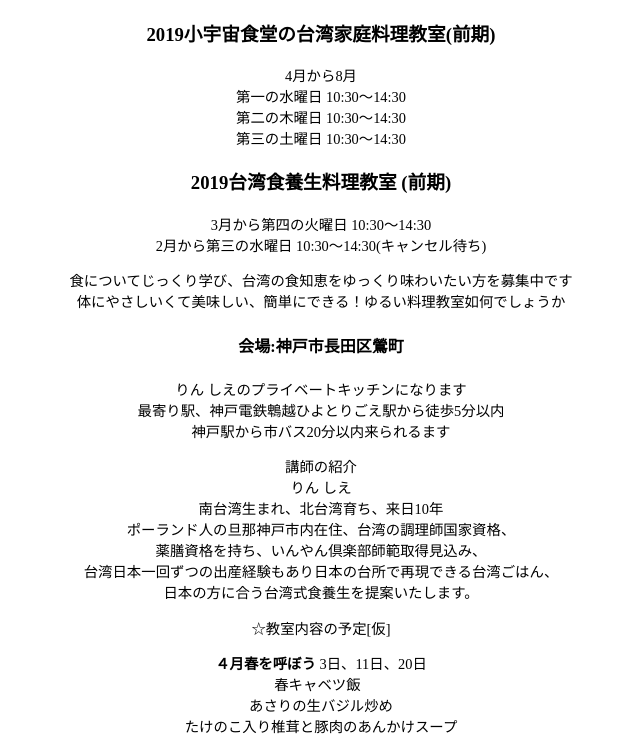
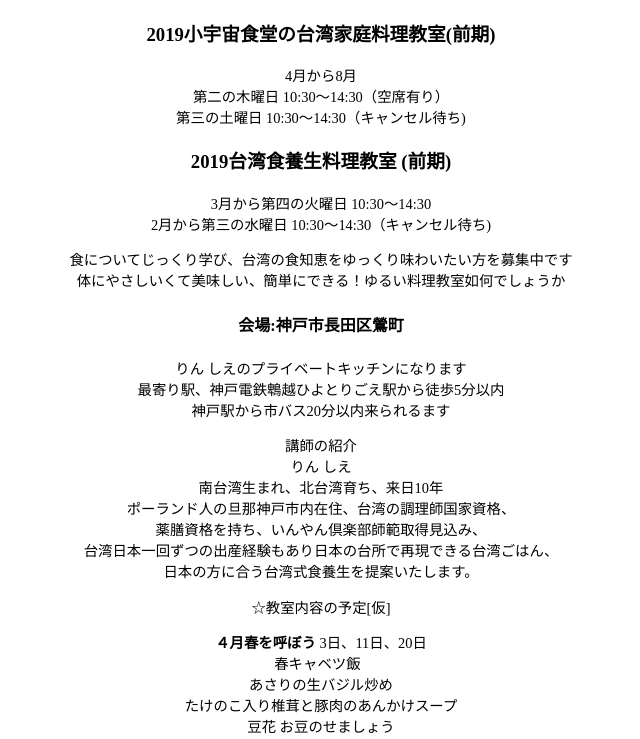
Before and after one commit to little-space/little-space.github.io, a plain HTML site: page class2019.html in a window 1280 px wide. Shown: the top 739 px of the page, without its empty margins (319-959 px from the left). Drawn offline with Linux system fonts and the light colour scheme.

Commit message:
More fixes

```diff
--- a/class2019.html
+++ b/class2019.html
@@ -11,16 +11,15 @@
 <h3>2019小宇宙食堂の台湾家庭料理教室(前期)</h3>
 <p>
 4月から8月<br>
-第一の水曜日 10:30〜14:30<br>
-第二の木曜日 10:30〜14:30<br>
-第三の土曜日 10:30〜14:30<br>
+第二の木曜日 10:30〜14:30（空席有り）<br>
+第三の土曜日 10:30〜14:30（キャンセル待ち)<br>
 </p>
 
 <h3>2019台湾食養生料理教室 (前期)</h3>
 
 <p>
 3月から第四の火曜日 10:30〜14:30<br>
-2月から第三の水曜日 10:30〜14:30(キャンセル待ち)<br>
+2月から第三の水曜日 10:30〜14:30（キャンセル待ち)<br>
 </p>
 
 <p>
```
Also changed, not shown: index.html (+1 -0 lines).
